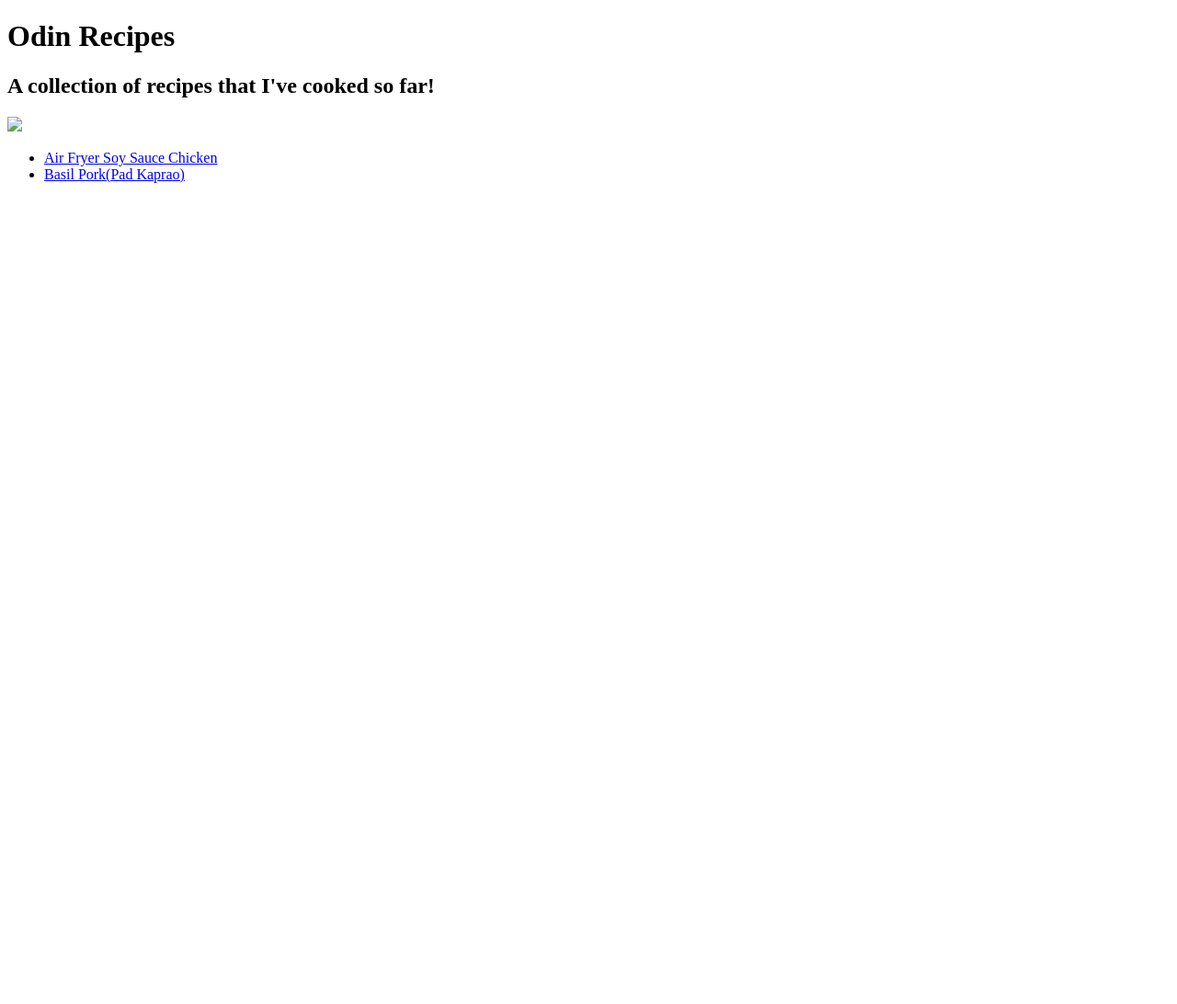
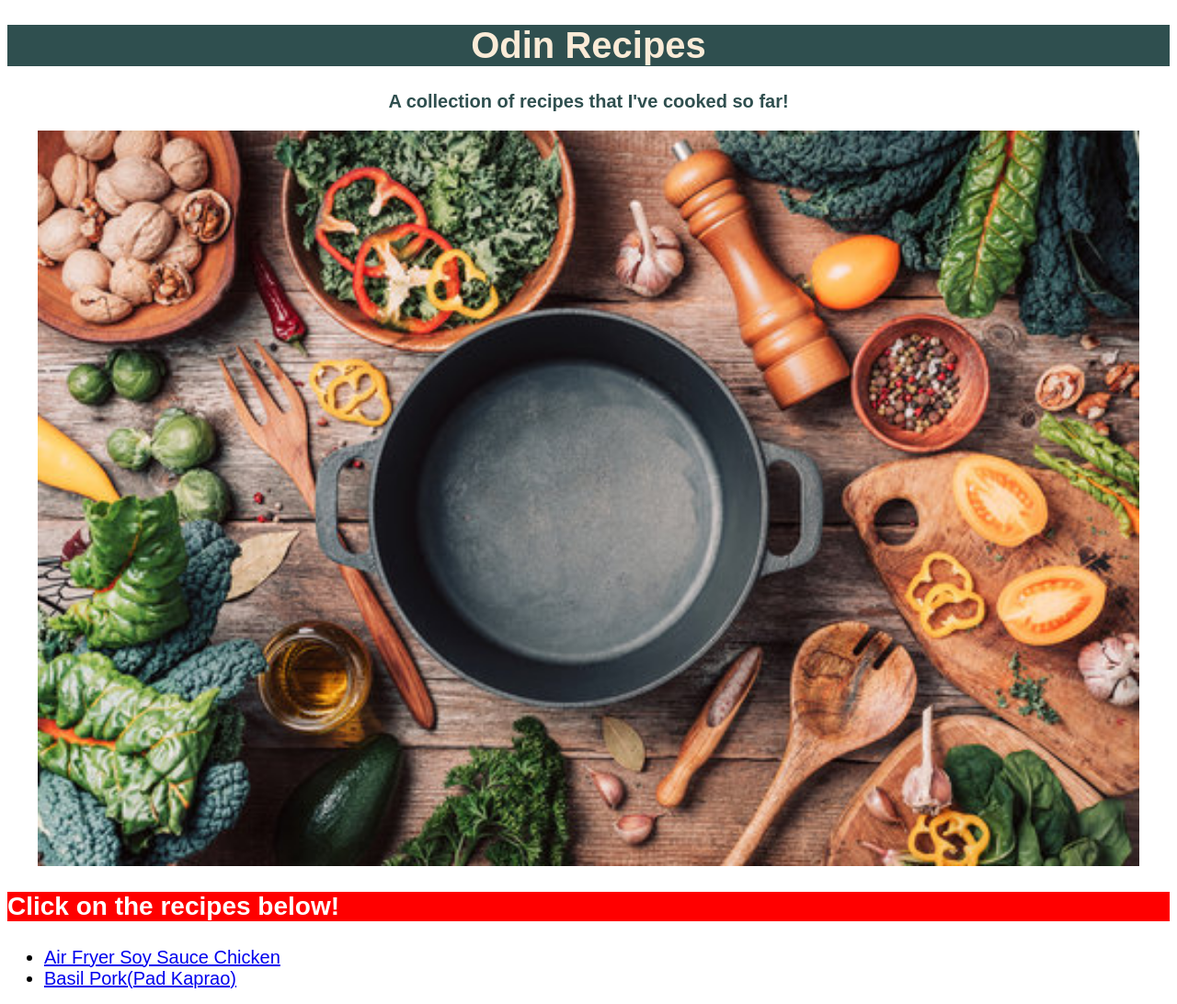
Before and after one commit to chanjieru/odin-recipes, a plain HTML site: page index.html in a window 1280 px wide. Shown: the whole page at 92% size. Before the commit the page ends 800 px from the top, so only its background shows below. Drawn offline with Linux system fonts and the light colour scheme.

Commit message:
Add CSS styling
Add CSS selectors in index.html. Add CSS styling declarations in style.css.

```diff
--- a/index.html
+++ b/index.html
@@ -3,12 +3,14 @@
     <head>
         <meta charset="UTF-8">
         <title>Odin Recipes</title>
+        <link rel="stylesheet" href="style.css">
     </head>
 
     <body>
-        <h1>Odin Recipes</h1>
-        <h2>A collection of recipes that I've cooked so far!</h2>
-        <img src="images/main.jpeg">
+        <h1 class="heading">Odin Recipes</h1>
+        <h3 class="subheading">A collection of recipes that I've cooked so far!</h3>
+        <img src="images/main.jpg">
+        <h3 class="titles">Click on the recipes below!</h3>
         <ul>
             <li><a href="recipes/chicken.html">Air Fryer Soy Sauce Chicken</a></li>
             <li><a href="recipes/basil-pork.html">Basil Pork(Pad Kaprao)</a></li>
--- a/style.css
+++ b/style.css
@@ -0,0 +1,35 @@
+body {
+    font-family: Arial, Helvetica, sans-serif;
+}
+
+img {
+    height: 800px;
+    width: auto;
+    display: block;
+    margin-left: auto;
+    margin-right: auto;
+}
+
+.heading {
+    font-size: 40px;
+    background-color: darkslategray;
+    color: antiquewhite;
+    text-align: center;
+    font-weight: bold;
+}
+
+.subheading {
+    font-size: 20px;
+    color: darkslategray;
+    text-align: center;
+}
+
+.titles {
+    font-size: 28px;
+    background-color: red;
+    color: white;
+}
+
+li {
+    font-size: 20px;
+}
```
